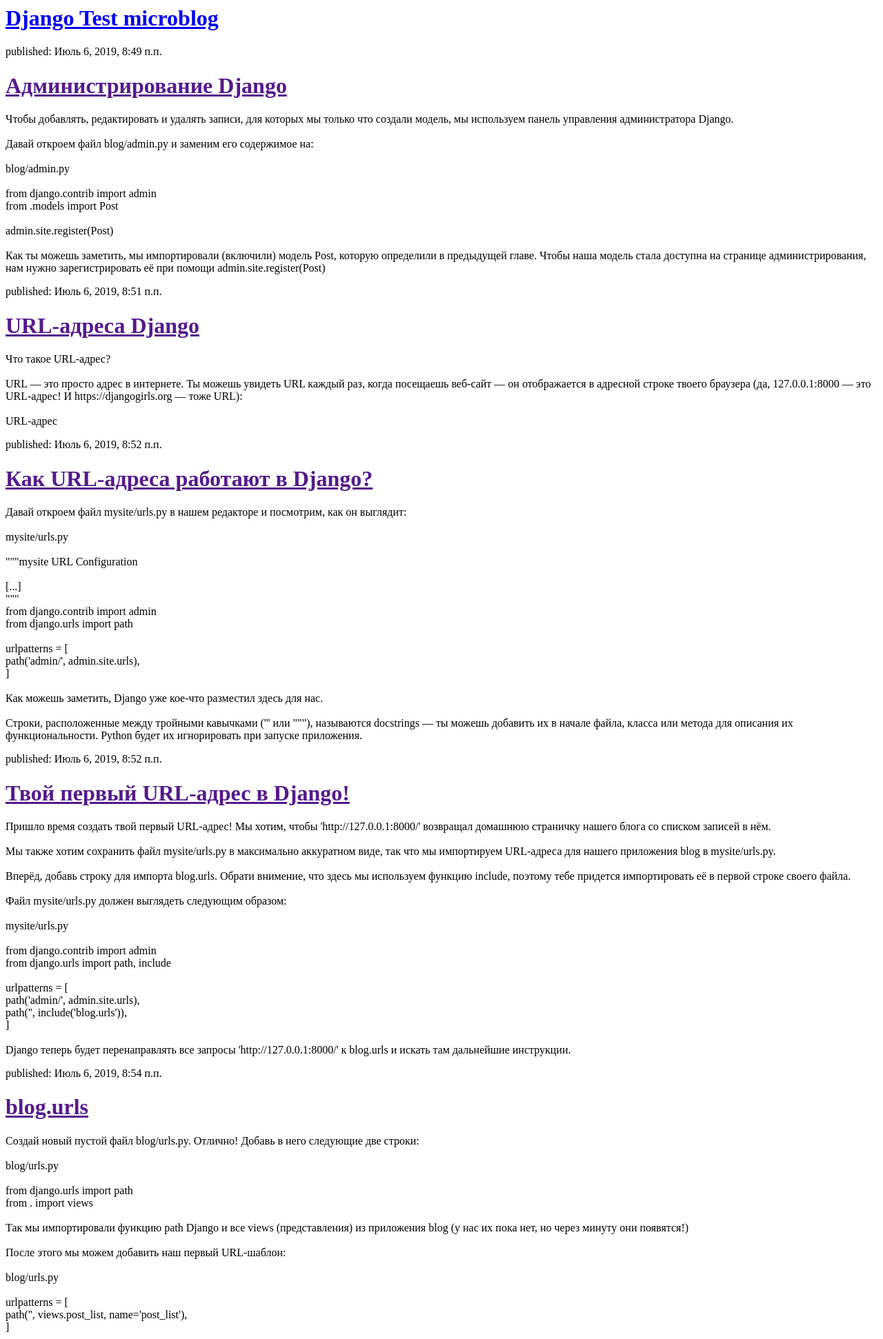
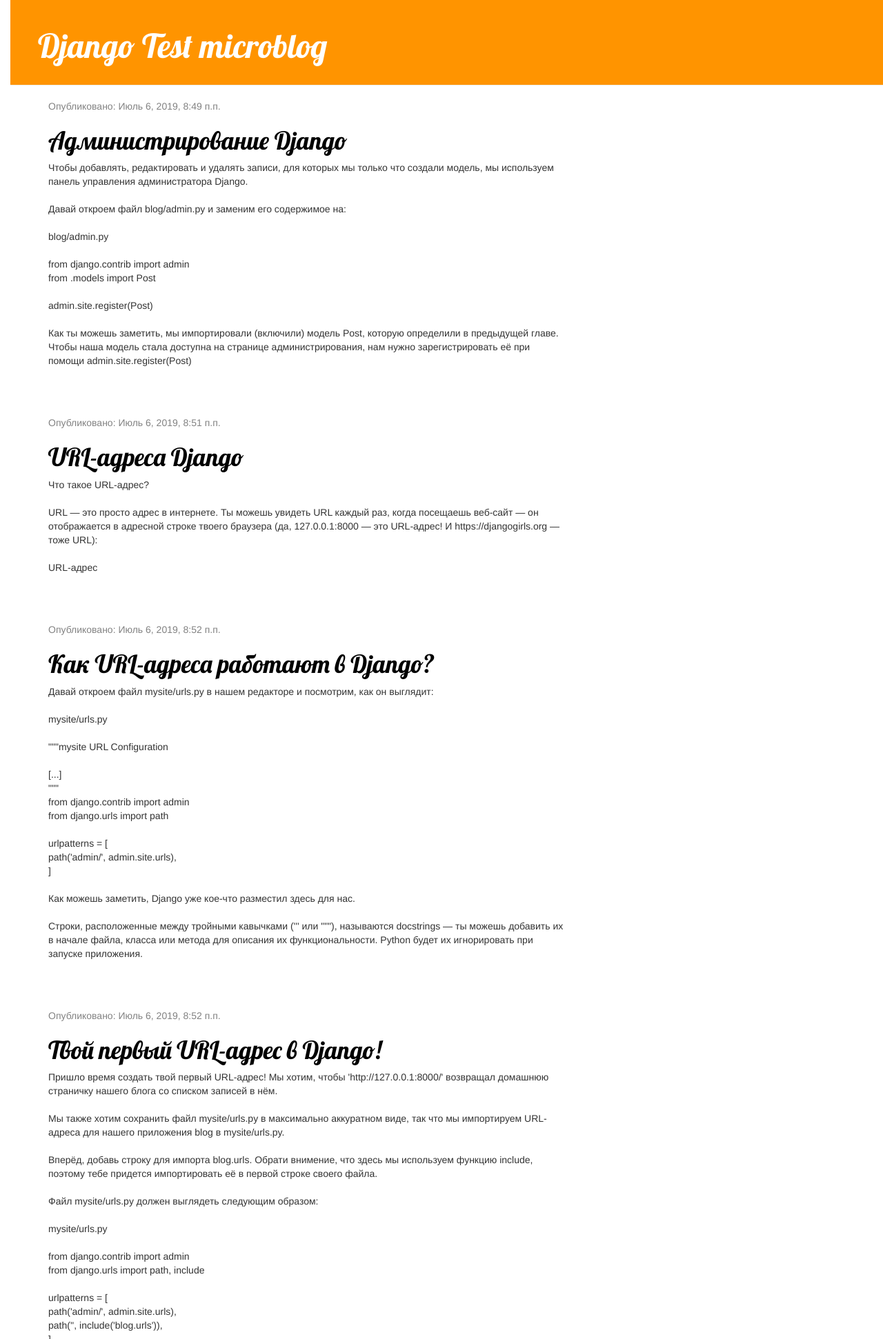
Before and after one commit to 13-15/microblog, a Django app: page / in a window 1280 px wide. Shown: the top 1942 px of the page at 69% size. Run offline with Django 3.2, Linux system fonts and the light colour scheme; data comes from the database, SQL or seed files in the repository; some libraries are stand-ins or nearby versions.

Commit message:
Add CSS.

```diff
--- a/microblog/settings.py
+++ b/microblog/settings.py
@@ -121,4 +121,4 @@
 # https://docs.djangoproject.com/en/2.0/howto/static-files/
 
 STATIC_URL = '/static/'
-STATIC_ROOT = os.path.join(BASE_DIR, 'static')
+STATICFILES_DIRS = (os.path.join(BASE_DIR, 'static'),)
--- a/microblogapp/templates/microblogapp/post_list.html
+++ b/microblogapp/templates/microblogapp/post_list.html
@@ -1,18 +1,35 @@
+{% load static %}
+
 <html>
     <head>
         <title>Django Test microblog</title>
+
+	<link rel="stylesheet" href="//maxcdn.bootstrapcdn.com/bootstrap/3.2.0/css/bootstrap.min.css">
+        <link rel="stylesheet" href="//maxcdn.bootstrapcdn.com/bootstrap/3.2.0/css/bootstrap-theme.min.css">
+	<link href="https://fonts.googleapis.com/css?family=Lobster&subset=latin,cyrillic" rel="stylesheet" type="text/css">
+        <link rel="stylesheet" href="{% static 'css/microblogapp.css' %}">
+
+
     </head>
     <body>
-        <div>
+        <div class="page-header">
     		<h1><a href="/">Django Test microblog</a></h1>
 	</div>
 
+<div class="content container">
+    <div class="row">
+        <div class="col-md-8">
             {% for post in posts %}
-    <div>
-        <p>published: {{ post.published_date }}</p>
+                <div class="post">
+                    <div class="date">
+                        <p>Опубликовано: {{ post.published_date }}</p>
+                    </div>
                     <h1><a href="">{{ post.title }}</a></h1>
                     <p>{{ post.text|linebreaksbr }}</p>
                 </div>
             {% endfor %}
+        </div>
+    </div>
+</div>
     </body>
 </html>
--- /dev/null
+++ b/static/css/microblogapp.css
@@ -0,0 +1,54 @@
+body {
+    padding-left: 15px;
+}
+
+h1 a {
+    color: #FCA205;
+    font-family: 'Lobster';
+}
+.page-header {
+    background-color: #ff9400;
+    margin-top: 0;
+    padding: 20px 20px 20px 40px;
+}
+
+.page-header h1, .page-header h1 a, .page-header h1 a:visited, .page-header h1 a:active {
+    color: #ffffff;
+    font-size: 36pt;
+    text-decoration: none;
+}
+
+.content {
+    margin-left: 40px;
+}
+
+h1, h2, h3, h4 {
+    font-family: 'Lobster', cursive;
+}
+
+.date {
+    color: #828282;
+}
+
+.save {
+    float: right;
+}
+
+.post-form textarea, .post-form input {
+    width: 100%;
+}
+
+.top-menu, .top-menu:hover, .top-menu:visited {
+    color: #ffffff;
+    float: right;
+    font-size: 26pt;
+    margin-right: 20px;
+}
+
+.post {
+    margin-bottom: 70px;
+}
+
+.post h1 a, .post h1 a:visited {
+    color: #000000;
+}
```
Also changed, not shown: microblogapp/static/css/microblogapp.css (added, +54 -0 lines). Lines whose indentation alone changed are shown as unchanged.
